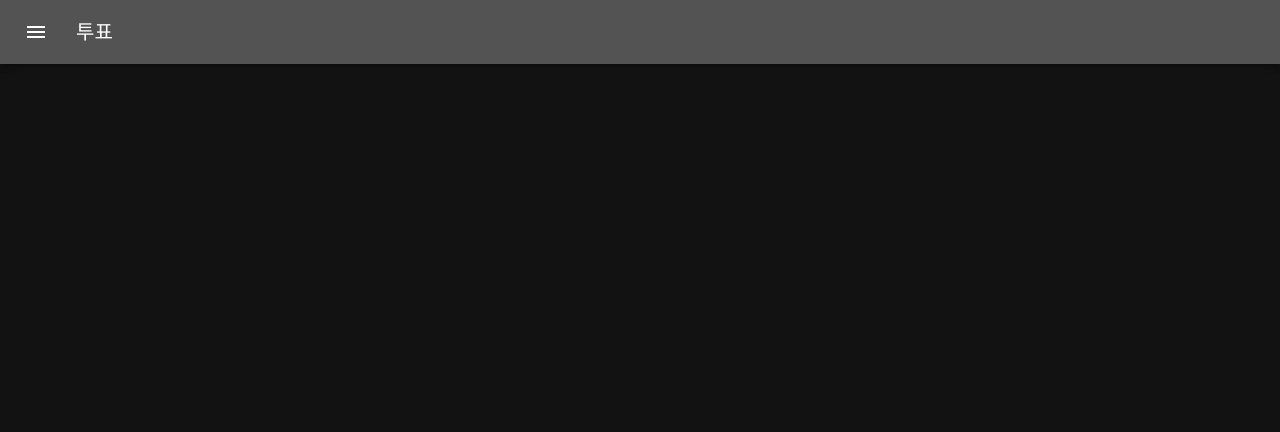
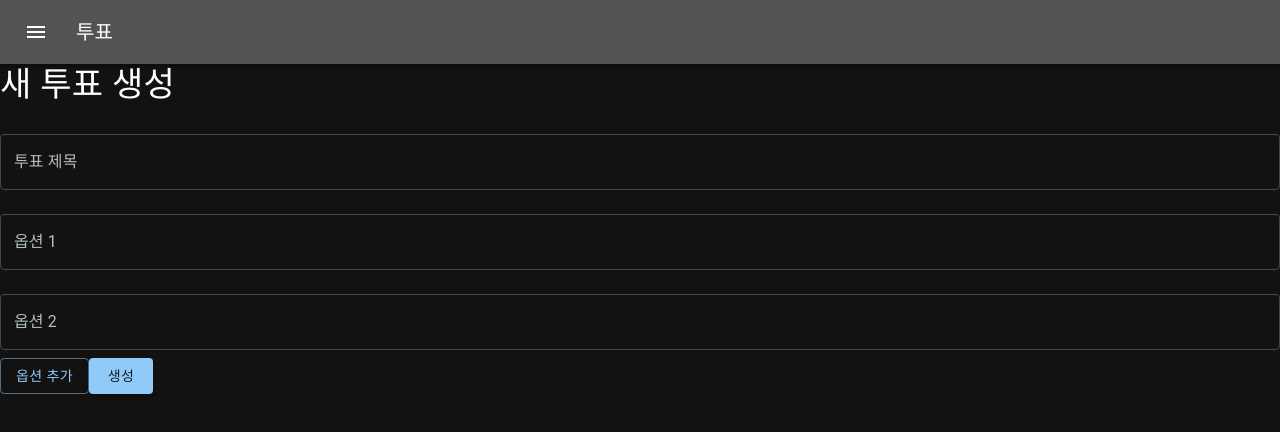
Before and after one commit to zestlee1106/fe-vote, a React (Create React App) app: page /create-vote in a window 1280 px wide. Before the commit this address had no page. Shown: the top 432 px of the page. Built offline with nearby package versions, Linux system fonts and the light colour scheme.

Commit message:
add: 페이지들 추가 및 경로 변경

```diff
--- a/src/App.tsx
+++ b/src/App.tsx
@@ -1,9 +1,13 @@
 import React from 'react'
 import { BrowserRouter, Route, Routes } from 'react-router-dom'
-import CreateVote from './components/CreateVote'
+import CreateVote from './pages/CreateVote'
 import Header from '@/components/Header'
 import { CssBaseline, ThemeProvider } from '@mui/material'
 import theme from './theme'
+import Home from './pages/Home'
+import VoteDetail from './pages/VoteDetail'
+import ParticipateVote from './pages/ParticipateVote'
+import VoteResults from './pages/VoteResult'
 
 const App: React.FC = () => {
   return (
@@ -13,7 +17,11 @@ const App: React.FC = () => {
         <div className="App">
           <Header />
           <Routes>
-            <Route path="/" element={<CreateVote />} />
+            <Route path="/" element={<Home />} />
+            <Route path="/create-vote" element={<CreateVote />} />
+            <Route path="/vote/:id" element={<VoteDetail />} />
+            <Route path="/participate" element={<ParticipateVote />} />
+            <Route path="/results/:id" element={<VoteResults />} />
           </Routes>
         </div>
       </BrowserRouter>
--- a/src/components/CreateVote.tsx
+++ /dev/null
@@ -1,7 +0,0 @@
-import React from 'react'
-
-const CreateVote = () => {
-  return <div>CreateVote</div>
-}
-
-export default CreateVote
--- a/src/components/DrawerList.tsx
+++ b/src/components/DrawerList.tsx
@@ -14,8 +14,16 @@ const DrawerList: React.FC<DrawerListProps> = ({ toggleDrawer }) => {
     <Box
       sx={{ width: { xs: 200, sm: 250 } }}
       role="presentation"
-      onClick={toggleDrawer(false)}
-      onKeyDown={toggleDrawer(false)}
+      onClick={(event) => {
+        // 마우스 클릭 이벤트
+        toggleDrawer(false)(event)
+      }}
+      onKeyDown={(event) => {
+        // 키보드 이벤트
+        if (event.key === 'Escape' || event.key === 'Enter') {
+          toggleDrawer(false)(event)
+        }
+      }}
     >
       <List>
         {['Inbox', 'Starred', 'Send email', 'Drafts'].map((text) => (
--- /dev/null
+++ b/src/pages/CreateVote.tsx
@@ -0,0 +1,49 @@
+import React, { useState } from 'react'
+import { TextField, Button, Typography, Box } from '@mui/material'
+
+const CreateVote: React.FC = () => {
+  const [title, setTitle] = useState('')
+  const [options, setOptions] = useState(['', ''])
+
+  const handleOptionChange = (index: number, value: string) => {
+    const newOptions = [...options]
+    newOptions[index] = value
+    setOptions(newOptions)
+  }
+
+  const addOption = () => {
+    setOptions([...options, ''])
+  }
+
+  const handleSubmit = () => {
+    // 투표 생성 로직 추가
+    console.log('투표 생성:', { title, options })
+  }
+
+  return (
+    <Box>
+      <Typography variant="h4" gutterBottom>
+        새 투표 생성
+      </Typography>
+      <TextField label="투표 제목" value={title} onChange={(e) => setTitle(e.target.value)} fullWidth margin="normal" />
+      {options.map((option, index) => (
+        <TextField
+          key={index}
+          label={`옵션 ${index + 1}`}
+          value={option}
+          onChange={(e) => handleOptionChange(index, e.target.value)}
+          fullWidth
+          margin="normal"
+        />
+      ))}
+      <Button onClick={addOption} variant="outlined">
+        옵션 추가
+      </Button>
+      <Button onClick={handleSubmit} variant="contained" color="primary">
+        생성
+      </Button>
+    </Box>
+  )
+}
+
+export default CreateVote
--- /dev/null
+++ b/src/pages/Home.tsx
@@ -0,0 +1,28 @@
+import React from 'react'
+import { List, ListItem, ListItemText, Typography } from '@mui/material'
+import { Link } from 'react-router-dom'
+
+const Home: React.FC = () => {
+  const votes = [
+    { id: 1, title: 'Vote 1' },
+    { id: 2, title: 'Vote 2' },
+    // 추가 투표 데이터
+  ]
+
+  return (
+    <div>
+      <Typography variant="h4" gutterBottom>
+        투표 목록
+      </Typography>
+      <List>
+        {votes.map((vote) => (
+          <ListItem button component={Link} to={`/vote/${vote.id}`} key={vote.id}>
+            <ListItemText primary={vote.title} />
+          </ListItem>
+        ))}
+      </List>
+    </div>
+  )
+}
+
+export default Home
--- /dev/null
+++ b/src/pages/ParticipateVote.tsx
@@ -0,0 +1,7 @@
+import React from 'react'
+
+const ParticipateVote = () => {
+  return <div>ParticipateVote</div>
+}
+
+export default ParticipateVote
--- /dev/null
+++ b/src/pages/VoteDetail.tsx
@@ -0,0 +1,31 @@
+import React from 'react'
+import { useParams } from 'react-router-dom'
+import { Typography, Radio, RadioGroup, FormControlLabel, Button } from '@mui/material'
+
+const VoteDetail: React.FC = () => {
+  const { id } = useParams<{ id: string }>()
+  const [selectedOption, setSelectedOption] = React.useState('')
+
+  const handleVote = () => {
+    // 투표 제출 로직 추가
+    console.log('투표:', selectedOption)
+  }
+
+  return (
+    <div>
+      <Typography variant="h4" gutterBottom>
+        투표 {id}
+      </Typography>
+      <RadioGroup value={selectedOption} onChange={(e) => setSelectedOption(e.target.value)}>
+        <FormControlLabel value="option1" control={<Radio />} label="Option 1" />
+        <FormControlLabel value="option2" control={<Radio />} label="Option 2" />
+        {/* 추가 옵션 */}
+      </RadioGroup>
+      <Button onClick={handleVote} variant="contained" color="primary">
+        투표하기
+      </Button>
+    </div>
+  )
+}
+
+export default VoteDetail
--- /dev/null
+++ b/src/pages/VoteResult.tsx
@@ -0,0 +1,31 @@
+import React from 'react'
+import { useParams } from 'react-router-dom'
+import { Typography, List, ListItem, ListItemText } from '@mui/material'
+
+const VoteResults: React.FC = () => {
+  const { id } = useParams<{ id: string }>()
+
+  // 예시 결과 데이터
+  const results = [
+    { option: 'Option 1', votes: 10 },
+    { option: 'Option 2', votes: 5 },
+    // 추가 결과 데이터
+  ]
+
+  return (
+    <div>
+      <Typography variant="h4" gutterBottom>
+        투표 결과 {id}
+      </Typography>
+      <List>
+        {results.map((result, index) => (
+          <ListItem key={index}>
+            <ListItemText primary={`${result.option}: ${result.votes} votes`} />
+          </ListItem>
+        ))}
+      </List>
+    </div>
+  )
+}
+
+export default VoteResults
```
Also changed, not shown: src/components/ParticipateVote.tsx (deleted, +0 -9 lines).
